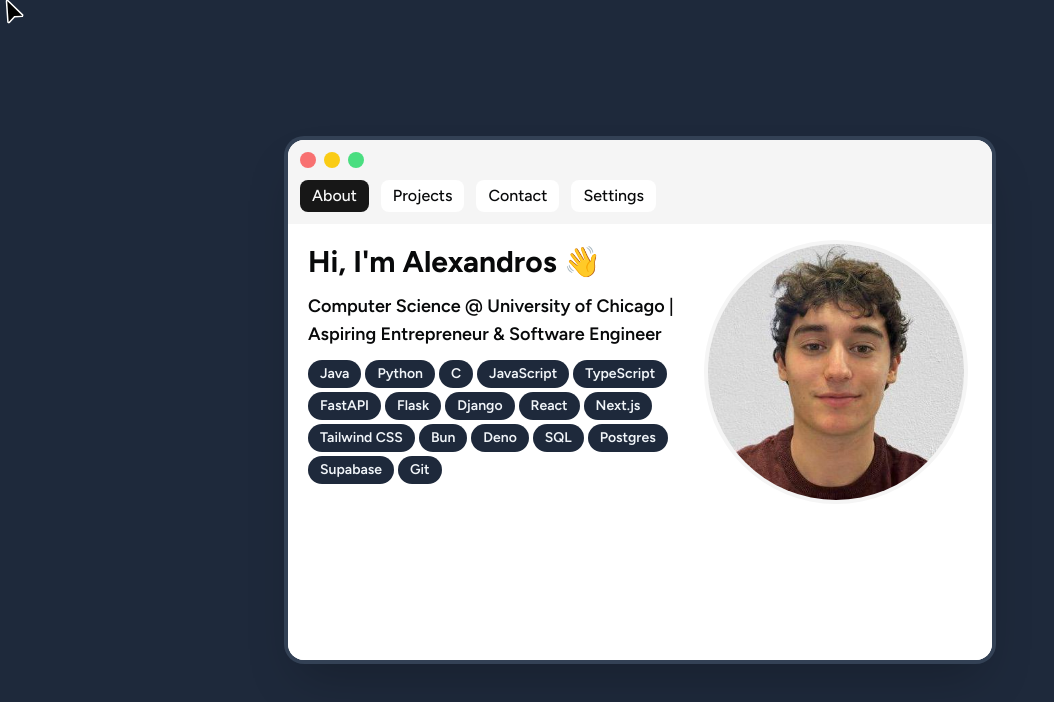
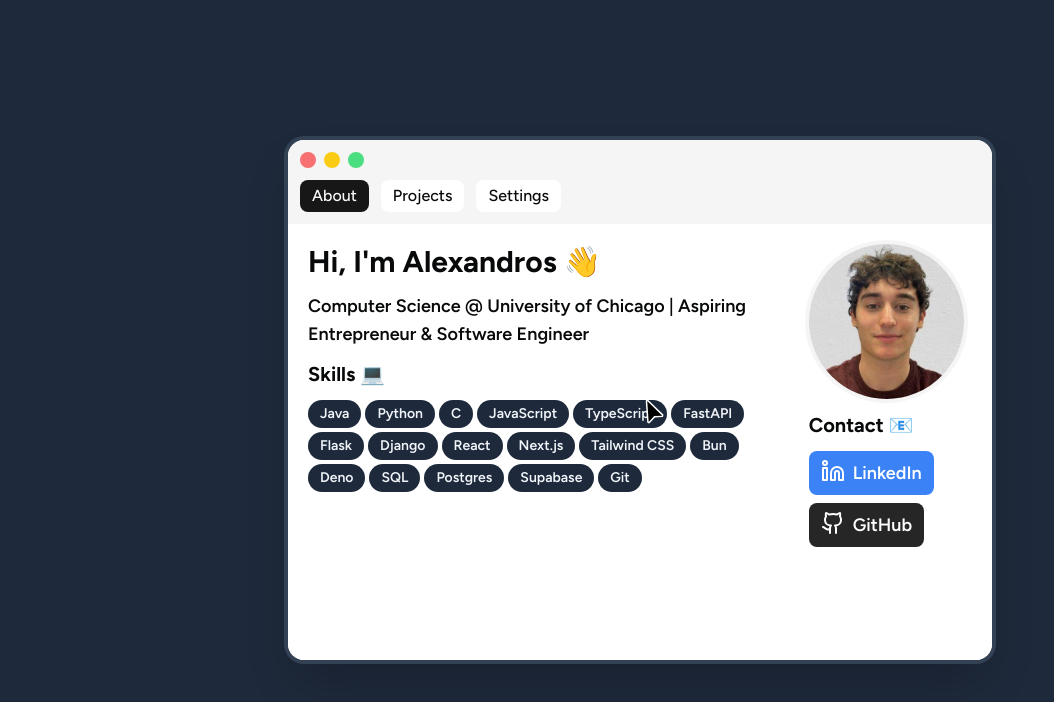
Before and after one commit to alexandros-lekkas/portfolio, a Next.js app: page / in a window 1280 px wide. Shown: the top 702 px of the page, without its empty margins (0-1054 px from the left). Built offline with nearby package versions, Linux system fonts and the light colour scheme.

Commit message:
feat: Consolidate contact information into About component; enhance layout and styling with new skills and social links sections

```diff
--- a/src/app/about.tsx
+++ b/src/app/about.tsx
@@ -1,4 +1,21 @@
 import Image from "next/image";
+
+import { GithubIcon, LinkedinIcon } from "lucide-react";
+
+const links = [
+  {
+    name: "LinkedIn",
+    icon: <LinkedinIcon />,
+    color: "bg-blue-500",
+    url: "https://www.linkedin.com/in/alexandros-lekkas/",
+  },
+  {
+    name: "GitHub",
+    icon: <GithubIcon />,
+    color: "bg-neutral-800",
+    url: "https://github.com/alexandros-lekkas",
+  },
+];
 
 const skills = [
   "Java",
@@ -23,7 +40,7 @@ const skills = [
 export function About() {
   return (
     <>
-      <div className="flex flex-col sm:flex-row justify-between gap-5 sm:gap-3">
+      <div className="flex flex-col sm:flex-row justify-between gap-6 sm:gap-3">
         <div className="flex flex-col gap-3">
           <h2 className="text-3xl font-bold">Hi, I'm Alexandros 👋</h2>
 
@@ -32,6 +49,7 @@ export function About() {
             Software Engineer
           </p>
 
+          <h3 className="text-xl font-bold">Skills 💻</h3>
           <div className="flex flex-wrap gap-1 mb-2">
             {skills.map((skill) => (
               <span key={skill} className="text-xs lg:text-sm text-slate-100 bg-slate-800 dark:bg-foreground dark:text-background rounded-full font-semibold px-3 py-1">
@@ -41,13 +59,28 @@ export function About() {
           </div>
         </div>
 
+        <div className="flex flex-col gap-3">
           <Image
             src="/images/me.jpg"
             alt="me"
             width={175}
             height={175}
-          className="rounded-full size-48 md:size-56 lg:size-64 aspect-square ring-4 ring-neutral-100 dark:ring-neutral-800"
+            className="flex flex-1 rounded-full size-48 md:size-64 lg:size-96 aspect-square ring-4 ring-neutral-100 dark:ring-neutral-800"
           />
+
+          <h3 className="text-xl font-bold">Contact 📧</h3>
+          <div className="flex flex-wrap gap-2">
+            {links.map((link) => (
+              <a
+                href={link.url}
+                key={link.name}
+                className={`sm:cursor-none ${link.color} text-white rounded-lg flex flex-row gap-2 px-3 py-2 text-lg font-semibold`}
+              >
+                {link.icon} {link.name}
+              </a>
+            ))}
+          </div>
+        </div>
       </div>
     </>
   );
--- a/src/app/contact.tsx
+++ /dev/null
@@ -1,40 +0,0 @@
-import { GithubIcon, LinkedinIcon } from "lucide-react";
-
-const links = [
-  {
-    name: "LinkedIn",
-    icon: <LinkedinIcon />,
-    color: "bg-blue-500",
-    url: "https://www.linkedin.com/in/alexandros-lekkas/",
-  },
-  {
-    name: "GitHub",
-    icon: <GithubIcon />,
-    color: "bg-neutral-800",
-    url: "https://github.com/alexandros-lekkas",
-  },
-];
-
-export function Contact() {
-  return (
-    <>
-      <h2 className="text-3xl font-bold">Contact Me ✉️</h2>
-
-      <p className="text-lg font-semibold">
-        Get in touch with me via one of my social media platforms!
-      </p>
-
-      <div className="flex flex-wrap gap-2">
-        {links.map((link) => (
-          <a
-            href={link.url}
-            key={link.name}
-            className={`sm:cursor-none ${link.color} text-white rounded-lg flex flex-row gap-2 px-3 py-2 text-lg font-semibold`}
-          >
-            {link.icon} {link.name}
-          </a>
-        ))}
-      </div>
-    </>
-  );
-}
--- a/src/app/layout.tsx
+++ b/src/app/layout.tsx
@@ -2,7 +2,6 @@ import { Metadata } from "next";
 import { Figtree } from "next/font/google";
 
 import { ThemeProvider } from "@/lib/providers/theme-provider";
-
 import { ClientPointer } from "@/components/client-pointer";
 
 import "./globals.css";
@@ -61,6 +60,7 @@ export default function RootLayout({
             {children}
           </ThemeProvider>
 
+
           <ClientPointer />
         </main>
       </body>
--- a/src/app/page.tsx
+++ b/src/app/page.tsx
@@ -8,13 +8,11 @@ import { ScrollArea } from "@/components/ui/scroll-area";
 
 import { About } from "./about";
 import { Projects } from "./projects";
-import { Contact } from "./contact";
 import { Settings } from "./settings";
 
 const tabs = [
   { name: "About", component: <About /> },
   { name: "Projects", component: <Projects /> },
-  { name: "Contact", component: <Contact /> },
   { name: "Settings", component: <Settings /> },
 ];
 
--- a/src/components/client-pointer.tsx
+++ b/src/components/client-pointer.tsx
@@ -19,7 +19,9 @@ export function ClientPointer() {
     window.addEventListener("resize", checkIfMobile);
 
     // Cleanup
-    return () => window.removeEventListener("resize", checkIfMobile);
+    return () => {
+      window.removeEventListener("resize", checkIfMobile);
+    };
   }, []);
 
   // Only render Pointer on non-mobile devices
--- a/src/components/magicui/pointer.tsx
+++ b/src/components/magicui/pointer.tsx
@@ -27,11 +27,21 @@ export function Pointer({
 }: PointerProps): JSX.Element {
   const x = useMotionValue(0);
   const y = useMotionValue(0);
-  const [isActive, setIsActive] = useState<boolean>(false);
+  const [isActive, setIsActive] = useState<boolean>(true);
   const containerRef = useRef<HTMLDivElement>(null);
 
   useEffect(() => {
     if (typeof window !== "undefined" && containerRef.current) {
+      // Initialize mouse position to center of screen
+      const initializeMousePosition = () => {
+        if (window) {
+          x.set(window.innerWidth / 2);
+          y.set(window.innerHeight / 2);
+        }
+      };
+
+      initializeMousePosition();
+
       // Get the parent element directly from the ref
       const parentElement = containerRef.current.parentElement;
 
@@ -53,13 +63,14 @@ export function Pointer({
           setIsActive(false);
         };
 
-        parentElement.addEventListener("mousemove", handleMouseMove);
+        // Listen for mouse move on the whole document
+        document.addEventListener("mousemove", handleMouseMove);
         parentElement.addEventListener("mouseenter", handleMouseEnter);
         parentElement.addEventListener("mouseleave", handleMouseLeave);
 
         return () => {
           parentElement.style.cursor = "";
-          parentElement.removeEventListener("mousemove", handleMouseMove);
+          document.removeEventListener("mousemove", handleMouseMove);
           parentElement.removeEventListener("mouseenter", handleMouseEnter);
           parentElement.removeEventListener("mouseleave", handleMouseLeave);
         };
```
Lines whose indentation alone changed are shown as unchanged.
